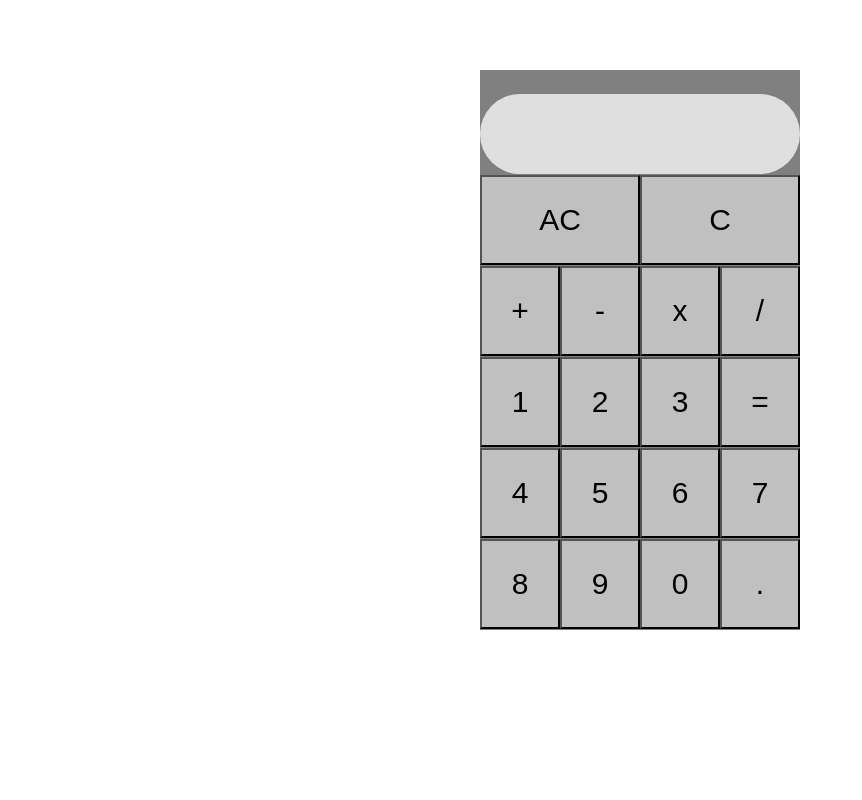
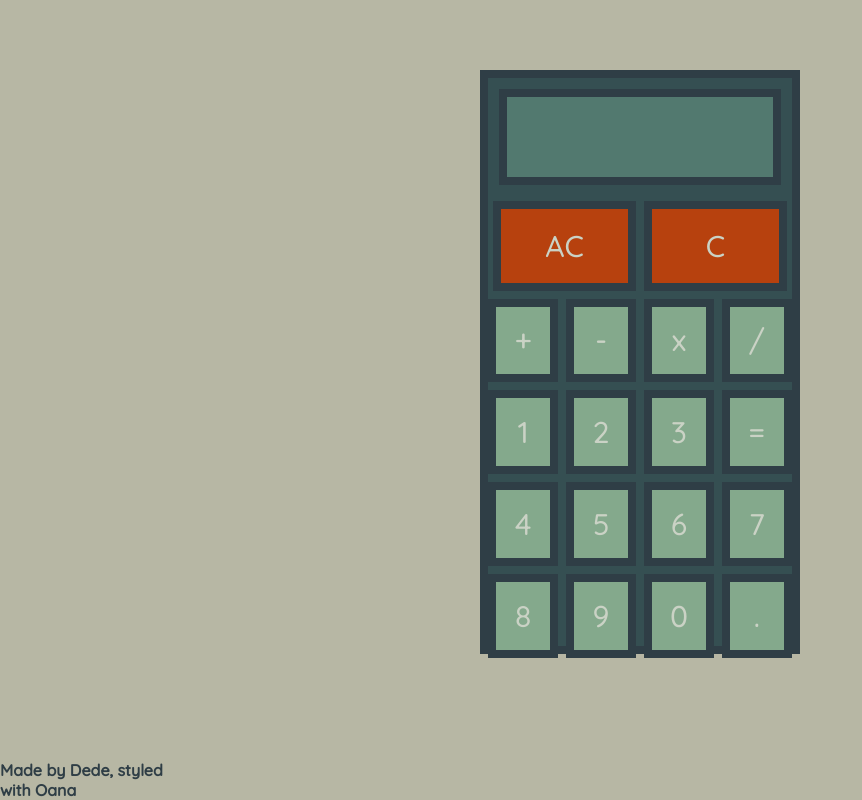
Before and after one commit to BIGVl/Calculator, a plain HTML site: page index.html in a window 1280 px wide. Shown: the whole page, without its empty margins (0-862 px from the left). Drawn offline with Linux system fonts and the light colour scheme.

Commit message:
Project finished

```diff
--- a/index.html
+++ b/index.html
@@ -6,7 +6,7 @@
     <meta charset="UTF-8">
     <meta http-equiv="X-UA-Compatible" content="IE=edge">
     <meta name="viewport" content="width=device-width, initial-scale=1.0">
-    <title>Document</title>
+    <title>Calculator</title>
 </head>
 <body>
   <div class="calculator">
@@ -31,5 +31,6 @@
   <button id="dot" class="dot">.</button>
 
 </div>
+<footer class="credits">Made by Dede, styled with Oana</footer>
 </body>
 </html>
--- a/script.js
+++ b/script.js
@@ -40,7 +40,7 @@ let operator='';
 
 numbers.forEach(element =>{
   element.addEventListener('click',()=>{
-    if (display.textContent.length>9) return display.textContent="TOO MUCH!!";
+    if (display.textContent.length>15) return ;
     display.textContent+= element.textContent;
     if (currentNumber!==''){
       display.textContent='';
@@ -63,6 +63,7 @@ operators.forEach(element=>{
  else if (currentNumber==='' && operator!=='') {
    currentNumber= display.textContent;
    display.textContent= operate(operator,previousNumber,currentNumber);
+   display.textContent = Math.round(display.textContent*100)/100;
    if (display.textContent.length>9) return display.textContent="TOO MUCH!!";
    previousNumber = display.textContent;
    operator=element.textContent;
@@ -76,6 +77,7 @@ result.addEventListener('click', ()=>{
     currentNumber= display.textContent;
   }
   display.textContent= operate(operator,previousNumber,currentNumber);
+  display.textContent = Math.round(display.textContent*100)/100;
   if (display.textContent.length>9) return display.textContent="TOO MUCH!!";
   previousNumber='';
   currentNumber= '';
--- a/style.css
+++ b/style.css
@@ -1,4 +1,4 @@
-@import url('https://fonts.googleapis.com/css2?family=Permanent+Marker&family=Rubik&display=swap');
+@import url('https://fonts.googleapis.com/css2?family=Quicksand:wght@500&display=swap');
 *,
 *::before,
 *::after{
@@ -10,43 +10,83 @@ body{
     display: flex;
     justify-content: center;
     align-items: center;
-    font-family: 'Rubik', sans-serif;
+    background-color: #b7b7a4;
 }
 
 .calculator {
-    height: 70vh;
+    height: 73vh;
     width: 25vw;
-    background-color: #808080;
+    background-color: #354f52;
     display: flex;
     flex-wrap: wrap;
+    justify-content: center;
     margin-top: 70px;
+    gap: 0.5rem;
+    padding-bottom: 0.6rem;
+    border: 0.5rem solid #2f3e46;
 }
 
 .display {
-    background-color: #DFDFDF;
-    height: 5rem;
-    width: 35rem;
-    border-radius: 50px;
+    background-color: #52796f ;
+    height: 6rem;
+    width: 30rem;
     text-align: end;
     padding-right: 20px;
     padding-top: 18px;
     font-size: 45px;
-    margin-top: 1.5rem;
+    margin-top: 0.7rem;
+    margin-bottom: 0.5rem;
+    margin-left: 0.7rem;
+    margin-right: 0.7rem;
+    font-family: 'Quicksand', cursive;
+    color:#cad2c5;
+    border:solid 0.5rem #2f3e46;
 }
 
 #operator, #number, .result, .dot {
-    height: 16%;
+    height: 15%;
     font-size: 30px;
-    flex-basis: 25%;
-    background-color: silver;
-
+    flex-basis: 23%;
+    background-color: #84a98c;
+    font-family: 'Quicksand', cursive;
+    color:#cad2c5;
+    border:solid 0.5rem #2f3e46;
 
 
 }
 
 .allClear, .clear {
+    background-color:  #B7410E;
     height: 16%;
     font-size: 30px;
-    flex-basis: 50%;
-    background-color: silver;
+    flex-basis: 47%;
+    border:solid 0.5rem #2f3e46;
+    font-family: 'Quicksand', cursive;
+    color:#cad2c5;
 }
+
+#operator:hover, #number:hover, .result:hover, .dot:hover {
+    background-color:#52796f ;
+}
+
+.allClear:hover, .clear:hover {
+    background-color:#95200c ;
+}
+
+#operator:active, #number:active, .result:active, .dot:active{
+    background-color:#2f3e46 ;
+}
+
+.allClear:active, .clear:active {
+    background-color: #84100b;
+}
+
+.credits {
+    position: absolute;
+    right: 86%;
+    top: 95%;
+    color:#2f3e46;
+    font-family:'Quicksand', cursive;
+    font: size 0.8rem;
+    font-weight: 600;
+}
```
